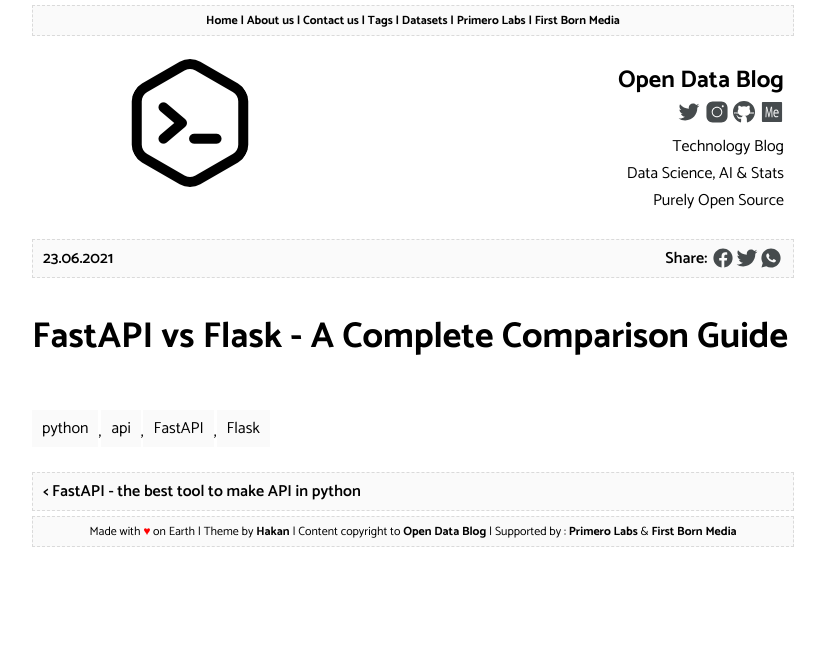
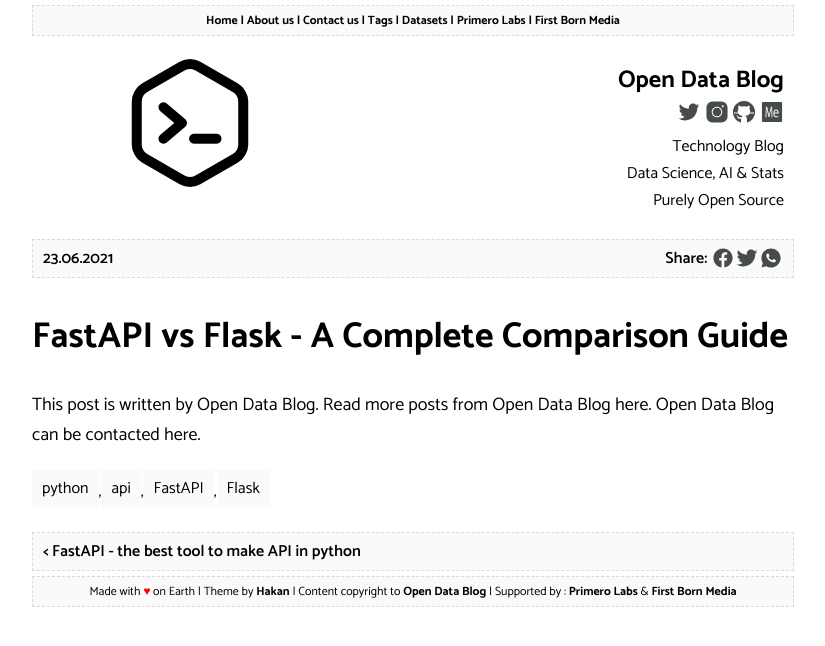
Before and after one commit to opendatablog/opendatablog.github.io, a Jekyll site: the page built from _posts/2022-06-23-FastAPI-vs-Flask-a-complete-comparison-guide.md, in a window 1280 px wide. Shown: the top 646 px of the page, without its empty margins (227-1052 px from the left). Built offline with Jekyll 4.4.1, drawn with Linux system fonts in a browser that asks for light colours; comment, search, counter and statistics services are not loaded.

Commit message:
Update post.html

```diff
--- a/_layouts/post.html
+++ b/_layouts/post.html
@@ -18,6 +18,7 @@ layout: default
 
 <div class="blog-post-content">
 	<h1>{{page.title}}</h1>
+	This post is written by {{ page.author }}. Read more posts from {{ page.author }} here. {{ page.author }} can be contacted here.
 	{{ content }}
 </div>
 <div class="tags-container">
```
